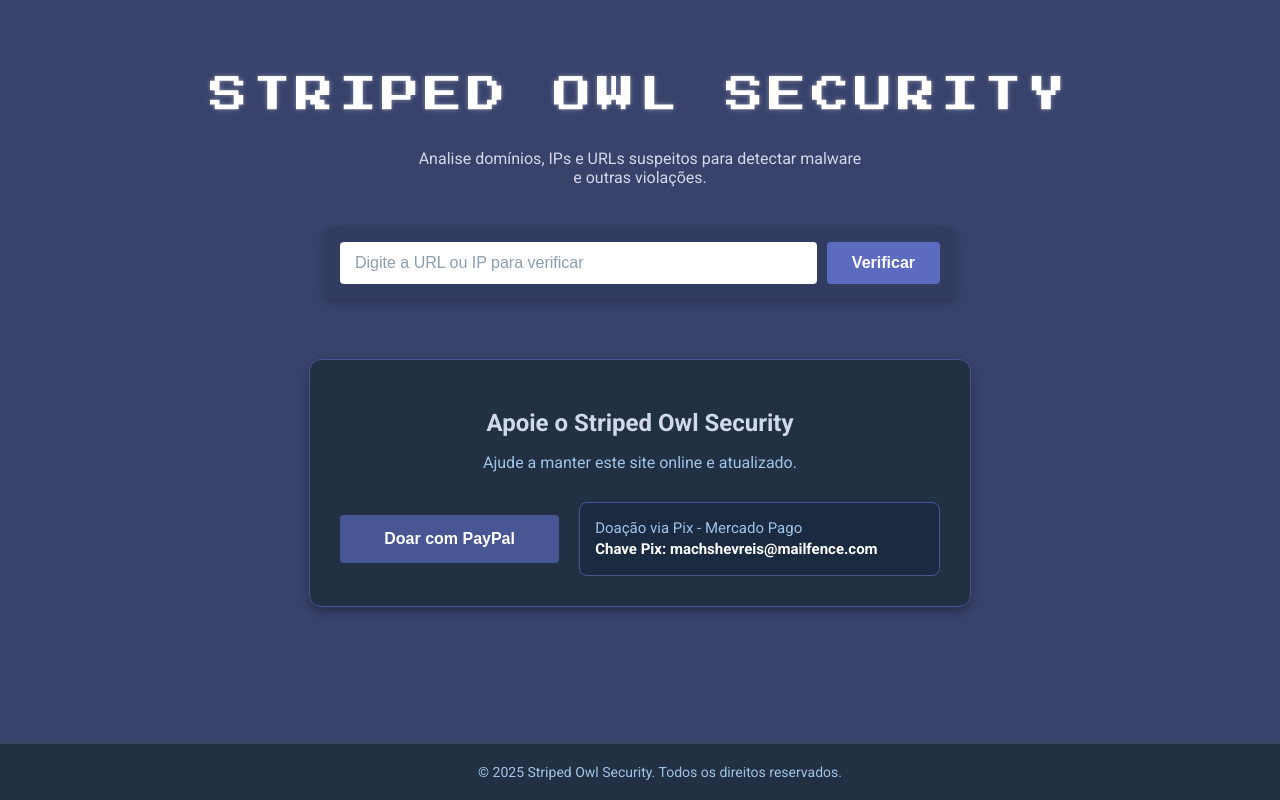
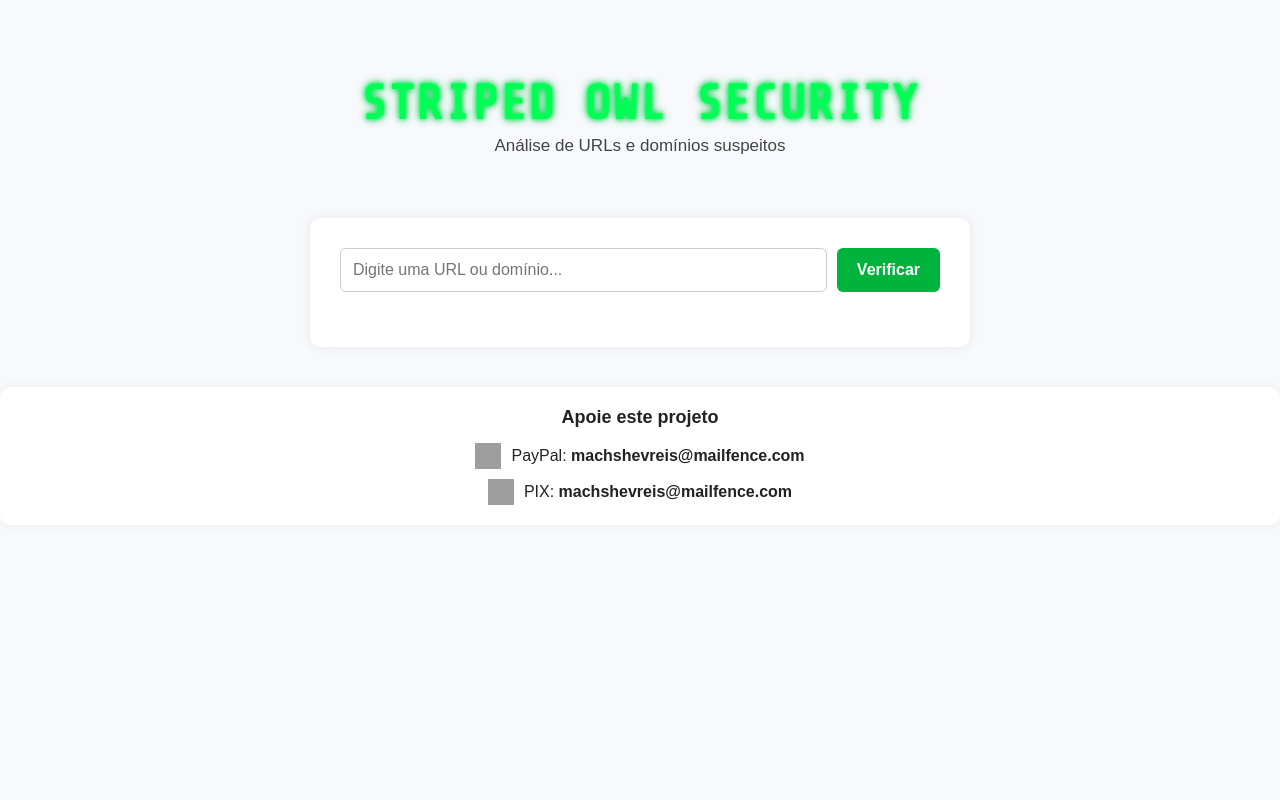
Before and after one commit to FFReis23/stripedowlsecurity, a Flask app: page / in a window 1280 px wide. Run offline with Flask 3, Linux system fonts and the light colour scheme; grey boxes are pictures that could not be loaded.

Commit message:
Update index.html

```diff
--- a/templates/index.html
+++ b/templates/index.html
@@ -5,254 +5,150 @@
   <meta name="viewport" content="width=device-width, initial-scale=1" />
   <title>Striped Owl Security</title>
 
-    <link href="https://fonts.googleapis.com/css2?family=Press+Start+2P&family=Roboto:wght@400;700&display=swap" rel="stylesheet">
+  <!-- Fonte estilo hacker -->
+  <link href="https://fonts.googleapis.com/css2?family=Share+Tech+Mono&display=swap" rel="stylesheet">
 
   <style>
-        /* Cor de fundo principal: Azul/Roxo Escuro da imagem */
     body {
-            font-family: 'Roboto', Arial, sans-serif;
-            background-color: #38426b;
-            color: #ffffff;
+      font-family: Arial, sans-serif;
+      background: #f7f9fc;
+      color: #222;
       margin: 0;
       padding: 0;
-            display: flex;
-            flex-direction: column;
-            min-height: 100vh;
     }
 
-        .main-content {
-            flex-grow: 1;
-            display: flex;
-            flex-direction: column;
-            align-items: center;
-            justify-content: center;
-            padding: 40px 20px;
+    .header {
+      text-align: center;
+      padding: 45px 20px;
     }
 
-        /* --- Seção de Título e Busca --- */
-        .header {
-            text-align: center;
+    h1 {
+      font-family: "Share Tech Mono", monospace;
+      font-size: 48px;
+      font-weight: 600;
+      color: #00ff55; /* verde neon hacker */
+      text-shadow: 0 0 4px #00ff55, 0 0 8px #00b340;
+      letter-spacing: 2px;
+      margin-bottom: 10px;
+    }
+
+    .subtitle {
+      font-size: 17px;
+      color: #444;
+      margin-top: -5px;
+    }
+
+    .container {
+      max-width: 600px;
+      margin: 0 auto;
+      background: #fff;
+      padding: 30px;
+      border-radius: 10px;
+      box-shadow: 0 0 12px rgba(0,0,0,0.08);
+    }
+
+    .input-box {
+      display: flex;
+      gap: 10px;
       margin-bottom: 25px;
     }
 
-        h1 {
-            /* ESTILO HACKER APLICADO AQUI */
-            font-family: 'Press Start 2P', cursive;
-            font-size: 38px; /* Ajustado para a fonte Press Start 2P */
-            font-weight: 400;
-            /* Cor do título mantida branca */
-            color: #ffffff;
-            letter-spacing: 5px; /* Aumentado o espaçamento */
-            margin: 0;
-            text-shadow: 0 0 5px rgba(255, 255, 255, 0.4); /* Leve brilho branco */
-        }
-
-        .description-phrase {
+    input[type="text"] {
+      flex: 1;
+      padding: 12px;
+      border: 1px solid #ccc;
+      border-radius: 6px;
       font-size: 16px;
-            color: #d1d9ec;
-            margin-top: 10px;
-            margin-bottom: 40px;
-            max-width: 450px;
-            text-align: center;
-        }
-
-        .search-container {
-            max-width: 600px;
-            width: 100%;
-            background-color: rgba(0, 0, 0, 0.1);
-            padding: 15px;
-            border-radius: 8px;
-            box-shadow: 0 4px 10px rgba(0, 0, 0, 0.2);
-            display: flex;
-            align-items: center;
-            gap: 10px;
-        }
-
-        input[type="text"] {
-            flex-grow: 1;
-            padding: 12px 15px;
-            background-color: #ffffff;
-            color: #333;
-            border: none;
-            border-radius: 4px;
-            font-size: 16px;
-            outline: none;
-            text-align: left;
-        }
-
-        input[type="text"]::placeholder {
-            color: #8c9fae;
     }
 
     button {
-            padding: 12px 25px;
+      padding: 12px 20px;
       border: none;
-            /* Cor do botão (Azul/Roxo escuro) */
-            background-color: #5c6bc0;
+      background: #00b33c;
       color: white;
-            border-radius: 4px;
+      border-radius: 6px;
       cursor: pointer;
       font-size: 16px;
       font-weight: bold;
-            transition: background-color 0.2s;
     }
 
     button:hover {
-            background-color: #485794;
+      background: #00992f;
     }
 
-        /* --- Seção de Doação --- */
-        .donation-section {
-            margin-top: 60px;
-            background-color: #213042;
-            border-radius: 12px;
-            padding: 30px;
-            width: 100%;
-            max-width: 600px;
-            box-shadow: 0 4px 10px rgba(0, 0, 0, 0.3);
-            border: 1px solid #485794;
+    .result-box {
+      margin-top: 20px;
+      background: #eef4ff;
+      padding: 20px;
+      border-radius: 8px;
+      border-left: 4px solid #007bff;
+      white-space: pre-wrap;
     }
 
-        .donation-title {
-            font-size: 24px;
-            font-weight: 700;
+    .support-box {
+      margin-top: 40px;
+      padding: 20px;
       text-align: center;
-            color: #d1d9ec;
-            margin-bottom: 5px;
+      background: #ffffff;
+      border-radius: 10px;
+      box-shadow: 0 0 10px rgba(0,0,0,0.06);
     }
 
-        .donation-subtitle {
-            font-size: 16px;
-            text-align: center;
-            color: #a0c3e7;
-            margin-bottom: 30px;
+    .support-title {
+      font-size: 18px;
+      font-weight: bold;
+      margin-bottom: 15px;
     }
 
-        .donation-methods {
+    .support-method {
       display: flex;
-            gap: 20px;
+      align-items: center;
       justify-content: center;
-            align-items: stretch;
+      gap: 10px;
+      margin-top: 10px;
+      font-size: 16px;
     }
 
-        .paypal-box {
-            background-color: transparent;
-            border-radius: 8px;
-            padding: 0;
-            flex: 1;
-            min-width: 180px;
-            display: flex;
-            align-items: center;
-        }
-
-        .paypal-box button {
-            background-color: #485794;
-            color: white;
-            padding: 15px 20px;
-            border-radius: 4px;
-            font-size: 16px;
-            font-weight: bold;
-            width: 100%;
-        }
-
-        .paypal-box button:hover {
-            background-color: #38426b;
-        }
-
-        .pix-box {
-            background-color: #1a2a40;
-            border-radius: 8px;
-            padding: 15px;
-            flex: 1.5;
-            min-width: 250px;
-            border: 1px solid #485794;
-            color: #a0c3e7;
-            display: flex;
-            flex-direction: column;
-            justify-content: center;
-        }
-
-        .pix-box p {
-            margin: 0;
-            font-size: 15px;
-            line-height: 1.4;
-        }
-
-        .pix-box .chave {
-            color: #ffffff;
-            font-weight: bold;
-            word-break: break-all;
-        }
-
-        /* --- Footer --- */
-        .footer {
-            margin-top: 60px;
-            text-align: center;
-            padding: 20px;
-            font-size: 14px;
-            color: #a0c3e7;
-            background-color: #213042;
-            border-top: 1px solid #33485c;
-            width: 100%;
-        }
-
-        /* Adaptação para telas menores */
-        @media (max-width: 650px) {
-            h1 {
-                font-size: 28px;
-            }
-            .search-container {
-                flex-direction: column;
-                padding: 20px;
-            }
-            button {
-                width: 100%;
-            }
-            .donation-methods {
-                flex-direction: column;
-                align-items: center;
-            }
-            .paypal-box, .pix-box {
-                width: 90%;
-            }
+    .support-method img {
+      width: 26px;
+      height: 26px;
     }
   </style>
 
 </head>
 <body>
 
-    <div class="main-content">
   <div class="header">
     <h1>STRIPED OWL SECURITY</h1>
+    <p class="subtitle">Análise de URLs e domínios suspeitos</p>
   </div>
 
-        <p class="description-phrase">Analise domínios, IPs e URLs suspeitos para detectar malware e outras violações.</p>
-
-        <div class="search-container">
-            <input type="text" name="url" placeholder="Digite a URL ou IP para verificar" required>
+  <div class="container">
+    <form method="POST">
+      <div class="input-box">
+        <input type="text" name="url" placeholder="Digite uma URL ou domínio..." required>
         <button type="submit">Verificar</button>
       </div>
+    </form>
 
-        <div class="donation-section">
-            <h2 class="donation-title">Apoie o Striped Owl Security</h2>
-            <p class="donation-subtitle">Ajude a manter este site online e atualizado.</p>
-
-            <div class="donation-methods">
-                <div class="paypal-box">
-                    <button>Doar com PayPal</button>
+    {% if result %}
+      <div class="result-box">{{ result|safe }}</div>
+    {% endif %}
   </div>
 
-                <div class="pix-box">
-                    <p>Doação via Pix - Mercado Pago</p>
-                    <p class="chave">Chave Pix: machshevreis@mailfence.com</p>
+  <div class="support-box">
+    <div class="support-title">Apoie este projeto</div>
+
+    <div class="support-method">
+      <img src="https://cdn-icons-png.flaticon.com/512/174/174861.png">
+      <span>PayPal: <b>machshevreis@mailfence.com</b></span>
     </div>
-            </div>
+
+    <div class="support-method">
+      <img src="https://upload.wikimedia.org/wikipedia/commons/0/04/PIX_logo.svg">
+      <span>PIX: <b>machshevreis@mailfence.com</b></span>
     </div>
   </div>
 
-    <footer class="footer">
-        © 2025 Striped Owl Security. Todos os direitos reservados.
-    </footer>
-
 </body>
 </html>
```
Lines whose indentation alone changed are shown as unchanged.
